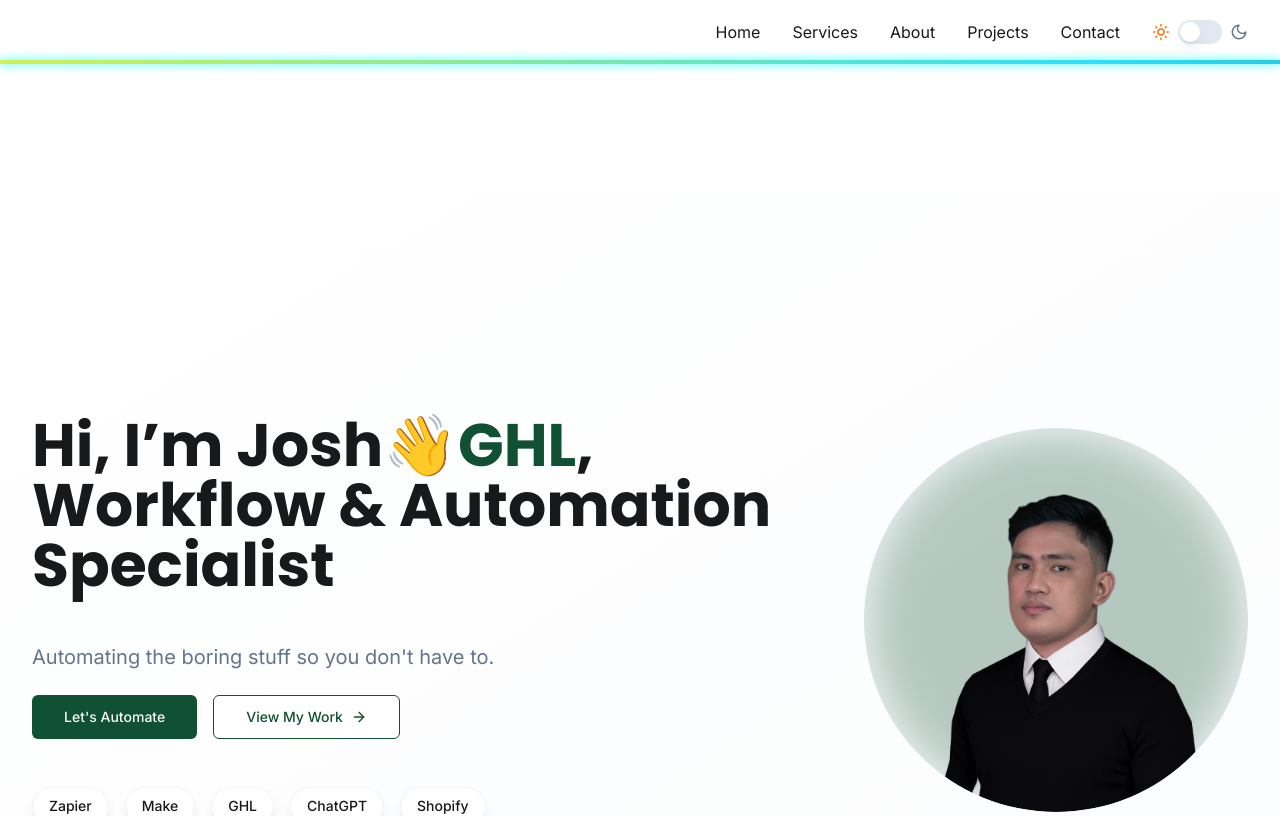
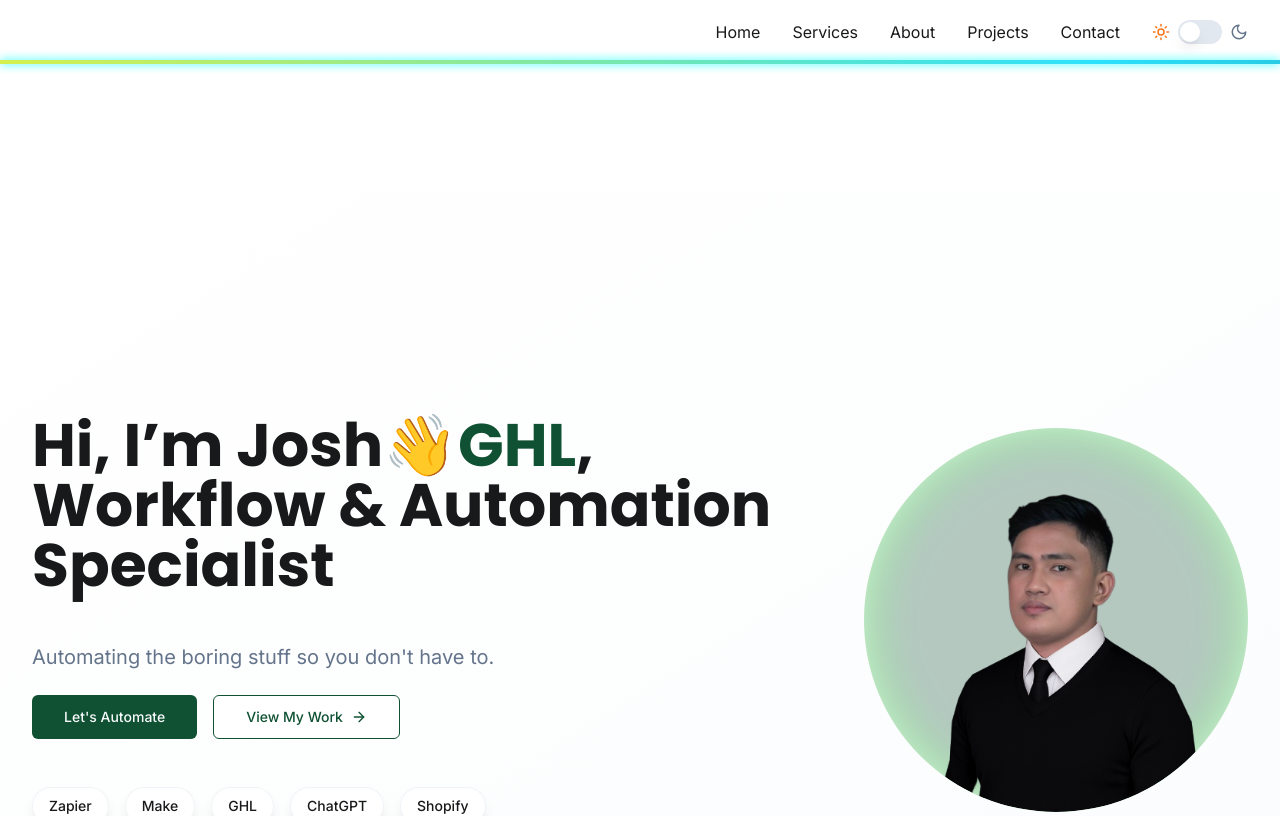
Before and after one commit to joshrzs/automate-joshua-flow, a React (Vite) app: page / in a window 1280 px wide. Shown: the top 816 px of the page. Built offline with nearby package versions, Linux system fonts and the light colour scheme.

Commit message:
GlowingI

```diff
--- a/tailwind.config.ts
+++ b/tailwind.config.ts
@@ -104,12 +104,20 @@ export default {
           '80%': { transform: 'translate(2px, -2px) skew(-0.7deg)', opacity: '1' },
           '100%': { transform: 'translate(0, 0) skew(0)', opacity: '1' },
         },
+        'neon-pulse': {
+    '0%': { boxShadow: '0 0 5px #00FF00, 0 0 10px #00FF00, 0 0 15px #00FF00' },
+    '50%': { boxShadow: '0 0 10px #00FF00, 0 0 20px #00FF00, 0 0 30px #00FF00' },
+    '100%': { boxShadow: '0 0 5px #00FF00, 0 0 10px #00FF00, 0 0 15px #00FF00' },
+  },
+
       },
       animation: {
         'accordion-down': 'accordion-down 0.2s ease-out',
         'accordion-up': 'accordion-up 0.2s ease-out',
         'fade-in': 'fade-in 0.5s ease-out forwards',
         glitch: 'glitch 1s infinite',
+        'neon-pulse': 'neon-pulse 1.5s infinite', // Add the neon-pulse animation here
+
       },
       fontFamily: {
         sans: ['Inter', 'sans-serif'],
```
